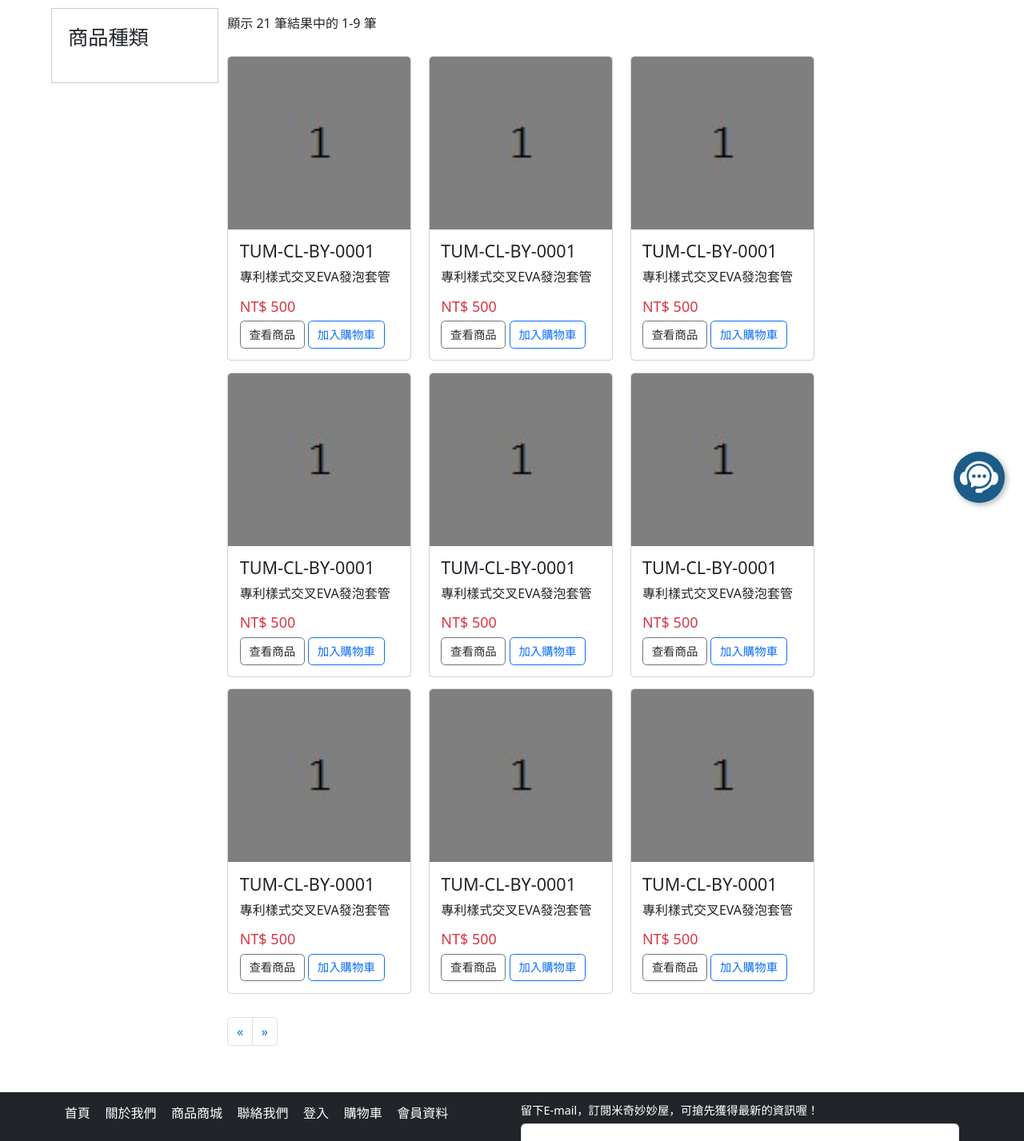
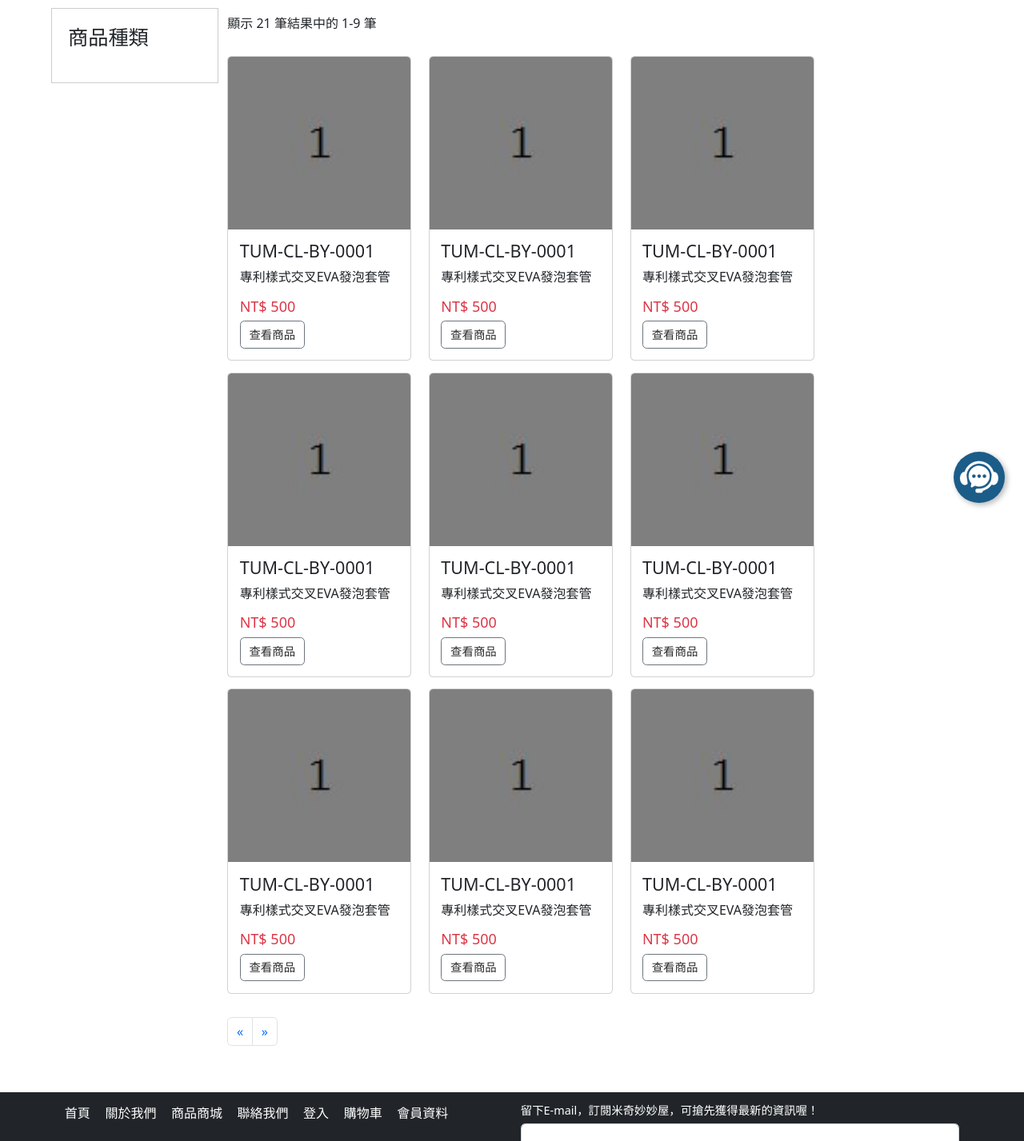
Before and after one commit to youshenliang/full-stack-web-design-fianl-project, a website: page _View/main/shop.html in a window 1280 px wide. Shown: the part 147-1574 px from the top of the page at 80% size. Drawn offline with nearby package versions, Linux system fonts and the light colour scheme; some packages are replaced by stand-ins of ours; no server answers; a script that the page names is missing; a web font is replaced by a local one.

Commit message:
fixed some bugs

```diff
--- a/_View/main/shop.html
+++ b/_View/main/shop.html
@@ -170,7 +170,7 @@
                                     <h5 class="card-text text-danger" id="product-price1">NT$&nbsp;500</h5>
                                     <a href="product.html" class="btn btn-outline-secondary btn-block"
                                         id="product-href1">查看商品</a>
-                                    <div class="btn btn-outline-primary btn-block" id="product-addcart1">加入購物車</div>
+                                    <!--<div class="btn btn-outline-primary btn-block" id="product-addcart1">加入購物車</div>-->
                                 </div>
                             </div>
                         </div>
@@ -184,7 +184,7 @@
                                     <h5 class="card-text text-danger" id="product-price2">NT$&nbsp;500</h5>
                                     <a href="product.html" class="btn btn-outline-secondary btn-block"
                                         id="product-href2">查看商品</a>
-                                    <div class="btn btn-outline-primary btn-block" id="product-addcart2">加入購物車</div>
+                                    <!--<div class="btn btn-outline-primary btn-block" id="product-addcart2">加入購物車</div>-->
                                 </div>
                             </div>
                         </div>
@@ -198,7 +198,7 @@
                                     <h5 class="card-text text-danger" id="product-price1">NT$&nbsp;500</h5>
                                     <a href="product.html" class="btn btn-outline-secondary btn-block"
                                         id="product-href3">查看商品</a>
-                                    <div class="btn btn-outline-primary btn-block" id="product-addcart3">加入購物車</div>
+                                    <!--<div class="btn btn-outline-primary btn-block" id="product-addcart3">加入購物車</div>-->
                                 </div>
                             </div>
                         </div>
@@ -212,7 +212,7 @@
                                     <h5 class="card-text text-danger" id="product-price4">NT$&nbsp;500</h5>
                                     <a href="product.html" class="btn btn-outline-secondary btn-block"
                                         id="product-href4">查看商品</a>
-                                    <div class="btn btn-outline-primary btn-block" id="product-addcart4">加入購物車</div>
+                                    <!--<div class="btn btn-outline-primary btn-block" id="product-addcart4">加入購物車</div>-->
                                 </div>
                             </div>
                         </div>
@@ -226,7 +226,7 @@
                                     <h5 class="card-text text-danger" id="product-price5">NT$&nbsp;500</h5>
                                     <a href="product.html" class="btn btn-outline-secondary btn-block"
                                         id="product-href5">查看商品</a>
-                                    <div class="btn btn-outline-primary btn-block" id="product-addcart5">加入購物車</div>
+                                    <!--<div class="btn btn-outline-primary btn-block" id="product-addcart5">加入購物車</div>-->
                                 </div>
                             </div>
                         </div>
@@ -240,7 +240,7 @@
                                     <h5 class="card-text text-danger" id="product-price6">NT$&nbsp;500</h5>
                                     <a href="product.html" class="btn btn-outline-secondary btn-block"
                                         id="product-href6">查看商品</a>
-                                    <div class="btn btn-outline-primary btn-block" id="product-addcart6">加入購物車</div>
+                                    <!--<div class="btn btn-outline-primary btn-block" id="product-addcart6">加入購物車</div>-->
                                 </div>
                             </div>
                         </div>
@@ -254,7 +254,7 @@
                                     <h5 class="card-text text-danger" id="product-price7">NT$&nbsp;500</h5>
                                     <a href="product.html" class="btn btn-outline-secondary btn-block"
                                         id="product-href7">查看商品</a>
-                                    <div class="btn btn-outline-primary btn-block" id="product-addcart7">加入購物車</div>
+                                    <!--<div class="btn btn-outline-primary btn-block" id="product-addcart7">加入購物車</div>-->
                                 </div>
                             </div>
                         </div>
@@ -268,7 +268,7 @@
                                     <h5 class="card-text text-danger" id="product-price8">NT$&nbsp;500</h5>
                                     <a href="product.html" class="btn btn-outline-secondary btn-block"
                                         id="product-href8">查看商品</a>
-                                    <div class="btn btn-outline-primary btn-block" id="product-addcart8">加入購物車</div>
+                                    <!--<div class="btn btn-outline-primary btn-block" id="product-addcart8">加入購物車</div>-->
                                 </div>
                             </div>
                         </div>
@@ -282,7 +282,7 @@
                                     <h5 class="card-text text-danger" id="product-price9">NT$&nbsp;500</h5>
                                     <a href="product.html" class="btn btn-outline-secondary btn-block"
                                         id="product-href9">查看商品</a>
-                                    <div class="btn btn-outline-primary btn-block" id="product-addcart9">加入購物車</div>
+                                    <!--<div class="btn btn-outline-primary btn-block" id="product-addcart9">加入購物車</div>-->
                                 </div>
                             </div>
                         </div>
```
Also changed, not shown: _View/main/js/product.js (+20 -7 lines), README.md, _View/main/images/product_img/1672991052607_0.jpg (added), _View/main/images/product_img/1672991133287_0.jpg (added).
